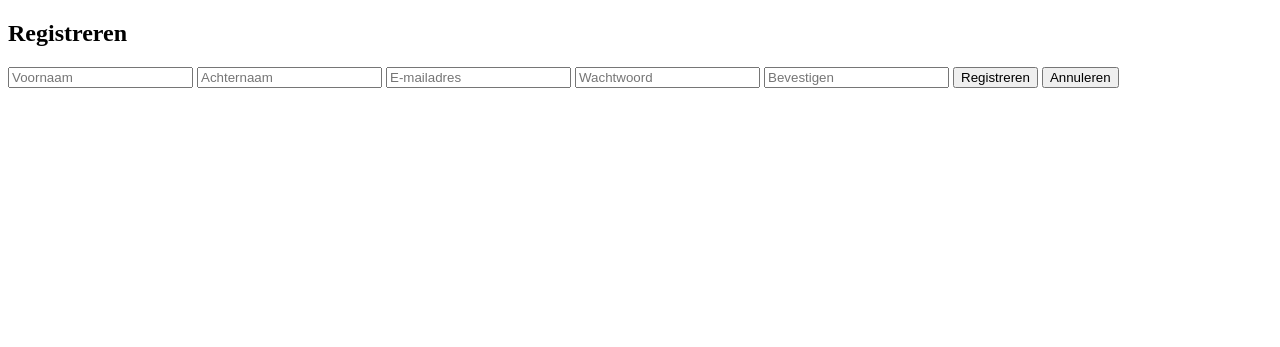
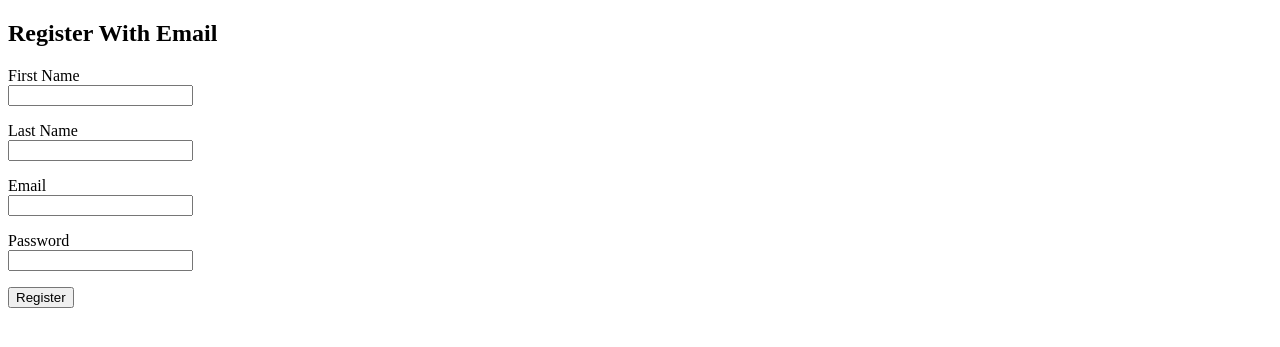
Before and after one commit to 1038415/CLE_3_Ouderen_Dagje_Uit, a PHP site: page /html/registreren.html in a window 1280 px wide. Shown: the top 347 px of the page. Run offline with PHP 8.4, Linux system fonts and the light colour scheme.

Commit message:
Pagina's

```diff
--- a/html/registreren.html
+++ b/html/registreren.html
@@ -2,21 +2,100 @@
 <html lang="en">
 <head>
     <meta charset="UTF-8">
+    <script type="text/javascript" src="../js/registreer.js" defer></script>
     <title>Registreren</title>
 </head>
 <body>
-<section id="main">
-    <div id="registreer">
-        <h1>Registreren</h1>
-        <form id="registreer-form">
-            <input type="text" placeholder="Voornaam" name="Voornaam" id="voor-field">
-            <input type="text" placeholder="Achternaam" name="Achternaam" id="achter-field">
-            <input type="text" placeholder="E-mailadres" name="E-mailadres" id="mail-field">
-            <input type="text" placeholder="Wachtwoord" name="wachtwoord" id="wachtwoord-field">
-            <input type="text" placeholder="Bevestigen" name="Bevestigen" id="bevestigen-field">
-            <input type="submit" value="Registreren">
-            <input type="submit" value="Annuleren">
-        </form>
+<section class="section">
+    <div class="container content">
+        <h2 class="title">Register With Email</h2>
+
+        <section class="columns">
+            <form class="column is-6" action="" method="post">
+
+                <!-- First Name -->
+                <div class="field is-horizontal">
+                    <div class="field-label is-normal">
+                        <label class="label" for="first_name">First Name</label>
+                    </div>
+                    <div class="field-body">
+                        <div class="field">
+                            <div class="control has-icons-left">
+                                <input class="input" id="first_name" type="text" name="first_name"/>
+                                <span class="icon is-small is-left"><i class="fas fa-envelope"></i></span>
+                            </div>
+                            <p class="help is-danger">
+                                <?= isset($errors['first_name']) ? $errors['first_name'] : '' ?>
+                            </p>
+                        </div>
+                    </div>
+                </div>
+
+                <!-- Last Name -->
+                <div class="field is-horizontal">
+                    <div class="field-label is-normal">
+                        <label class="label" for="last_name">Last Name</label>
+                    </div>
+                    <div class="field-body">
+                        <div class="field">
+                            <div class="control has-icons-left">
+                                <input class="input" id="last_name" type="text" name="last_name"/>
+                                <span class="icon is-small is-left"><i class="fas fa-envelope"></i></span>
+                            </div>
+                            <p class="help is-danger">
+                                <?= isset($errors['last_name']) ? $errors['last_name'] : '' ?>
+                            </p>
+                        </div>
+                    </div>
+                </div>
+
+                <!-- Email -->
+                <div class="field is-horizontal">
+                    <div class="field-label is-normal">
+                        <label class="label" for="email">Email</label>
+                    </div>
+                    <div class="field-body">
+                        <div class="field">
+                            <div class="control has-icons-left">
+                                <input class="input" id="email" type="text" name="email"/>
+                                <span class="icon is-small is-left"><i class="fas fa-envelope"></i></span>
+                            </div>
+                            <p class="help is-danger">
+                                <?= isset($errors['email']) ? $errors['email'] : '' ?>
+                            </p>
+                        </div>
+                    </div>
+                </div>
+
+                <!-- Password -->
+                <div class="field is-horizontal">
+                    <div class="field-label is-normal">
+                        <label class="label" for="password">Password</label>
+                    </div>
+                    <div class="field-body">
+                        <div class="field">
+                            <div class="control has-icons-left">
+                                <input class="input" id="password" type="password" name="password"/>
+                                <span class="icon is-small is-left"><i class="fas fa-lock"></i></span>
+                            </div>
+                            <p class="help is-danger">
+                                <?= isset($errors['password']) ? $errors['password'] : '' ?>
+                            </p>
+                        </div>
+                    </div>
+                </div>
+
+                <!-- Submit -->
+                <div class="field is-horizontal">
+                    <div class="field-label is-normal"></div>
+                    <div class="field-body">
+                        <button class="button is-link is-fullwidth" id="geregistreerd" type="submit" name="submit">Register</button>
+                    </div>
+                </div>
+
+            </form>
+        </section>
+
     </div>
 </section>
 </body>
--- /dev/null
+++ b/js/registreer.js
@@ -0,0 +1,43 @@
+window.addEventListener('load', init);
+
+let registerForm
+let firstNameField
+let lastNameField
+let mailField
+let passwordField
+let confirmField
+let registerSubmit
+let registerCancel
+
+let xhttp = new XMLHttpRequest()
+
+function init () {
+    registerForm = document.getElementsByClassName("columns")
+    firstNameField = document.getElementById("first_name")
+    lastNameField = document.getElementById("last_name")
+    mailField = document.getElementById("email")
+    passwordField = document.getElementById("password")
+    confirmField = document.getElementById("verify")
+    registerSubmit = document.getElementById("geregistreerd")
+    registerCancel = document.getElementById("geannuleerd")
+    registerForm.addEventListener("submit", registerSubmitHandler)
+}
+
+function registerSubmitHandler(event) {
+    event.preventDefault()
+    xhttp.onreadystatechange = function ()
+    {
+        if (this.readyState == 4 && this.status == 200){
+            let response = this.responseText;
+            console.log(response);
+        }
+    }
+    let data = new FormData;
+    data.append("first_name", firstNameField.value)
+    data.append("last_name", lastNameField.value)
+    data.append("email", mailField.value)
+    data.append("password", passwordField.value)
+    xhttp.open("POST", "../php/registreren.php", true)
+    xhttp.send(data)
+    console.log(data)
+}
```
Also changed, not shown: css/login.css (+17 -13 lines), html/login.html (+4 -6 lines), js/login.js (+26 -26 lines), php/databaseQuery.php (added, +9 -0 lines), php/login.php (added, +91 -0 lines), php/login2.php (added, +13 -0 lines), php/registreren.php (added, +46 -0 lines).
